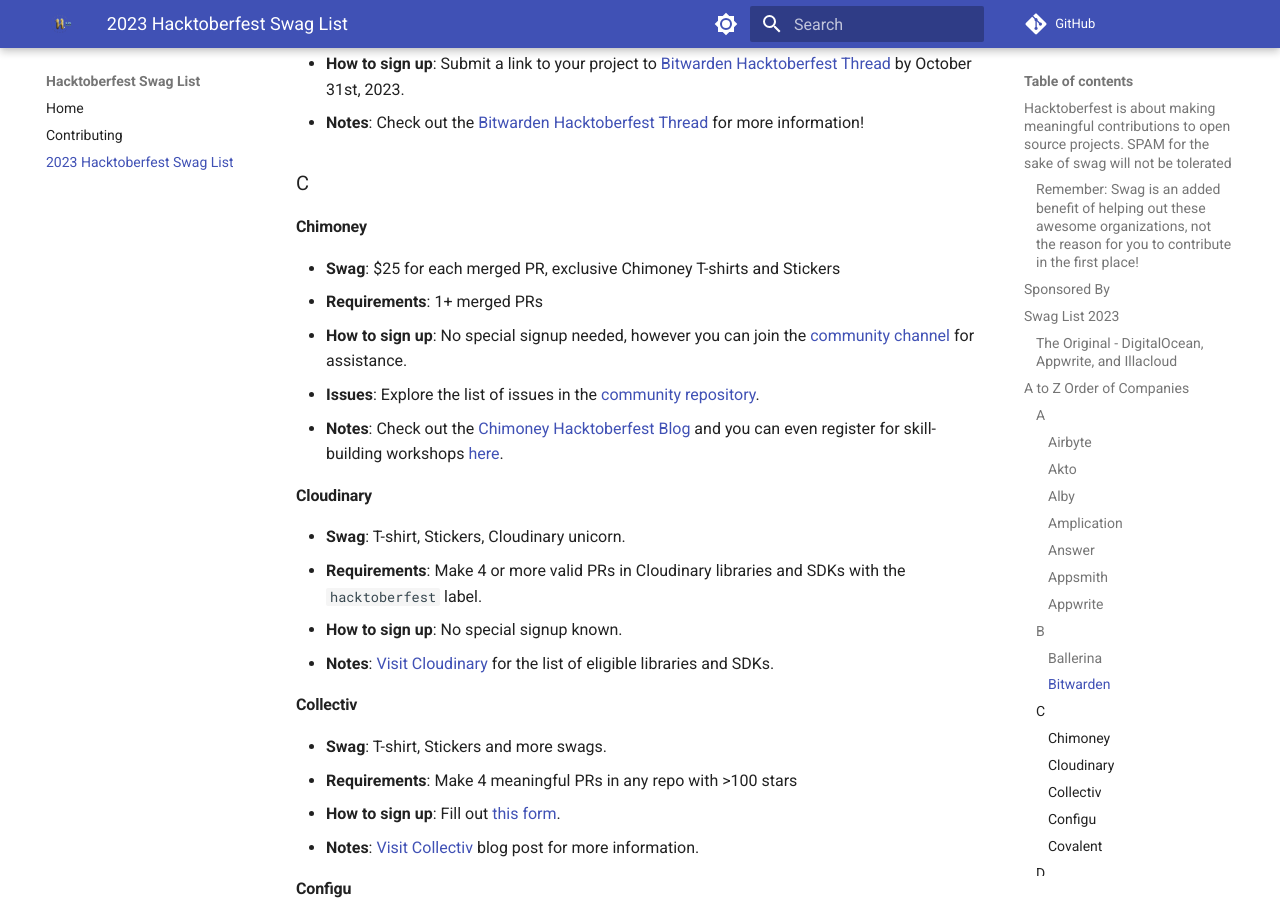
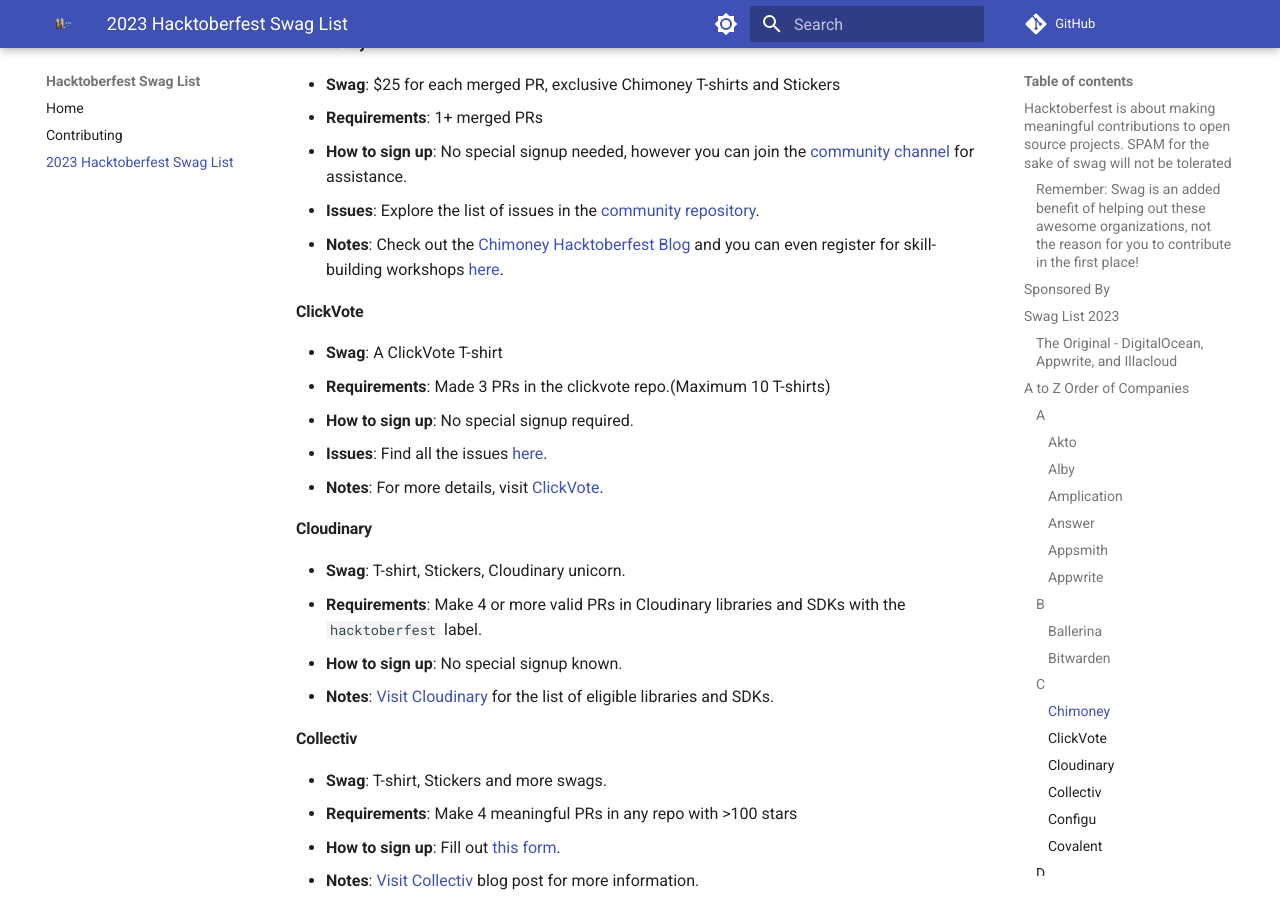
Before and after one commit to crweiner/hacktoberfest-swag-list, an MkDocs documentation site: the page built from docs/list.md, in a window 1280 px wide and 900 px high, scrolled down 4059 px. Built offline with MkDocs 1.6.1 and Material for MkDocs 9.7.7, drawn with Linux system fonts in a browser that asks for light colours; plug-ins that fetch from the network failed and are left out; comment, search, counter and statistics services are not loaded; some of the changed text lies outside the part shown.

Commit message:
Added Clickvote

```diff
--- a/docs/list.md
+++ b/docs/list.md
@@ -37,13 +37,6 @@
 ## A to Z Order of Companies
 
 ### A
-
-#### **Airbyte**
-
-- **Swag**: Cash prizes upto 4000 $ and swag credits.
-- **Requirements**: Contestants are ranked based on the number of merged PRs.
-- **How to sign up**: [Link to signup page](https://hashnode.com/hackathons/airbyte#participate)
-- **Notes**: For more details visit [Airbyte](https://airbyte.com/blog/announcing-airbytes-tentaculous-hacktoberfest-2023-edition)
 
 #### **Akto**
 
@@ -139,6 +132,14 @@
 - **How to sign up**: No special signup needed, however you can join the [community channel](https://discord.gg/Q3peDrPG95) for assistance.
 - **Issues**: Explore the list of issues in the [community repository](https://github.com/Chimoney/chimoney-community-projects/issues).
 - **Notes**: Check out the [Chimoney Hacktoberfest Blog](https://chimoney.io/blogs/Join-Chimoney-for-hacktoberfest-2023) and you can even register for skill-building workshops [here](https://forms.gle/KKk8GepQczzn2uMv7).
+
+#### **ClickVote**
+
+- **Swag**: A ClickVote T-shirt
+- **Requirements**: Made 3 PRs in the clickvote repo.(Maximum 10 T-shirts)
+- **How to sign up**: No special signup required.
+- **Issues**: Find all the issues [here](https://github.com/clickvote/clickvote/issues).
+- **Notes**: For more details, visit [ClickVote](https://github.com/clickvote/clickvote/blob/main/README.md).
 
 #### **Cloudinary**
 
```
